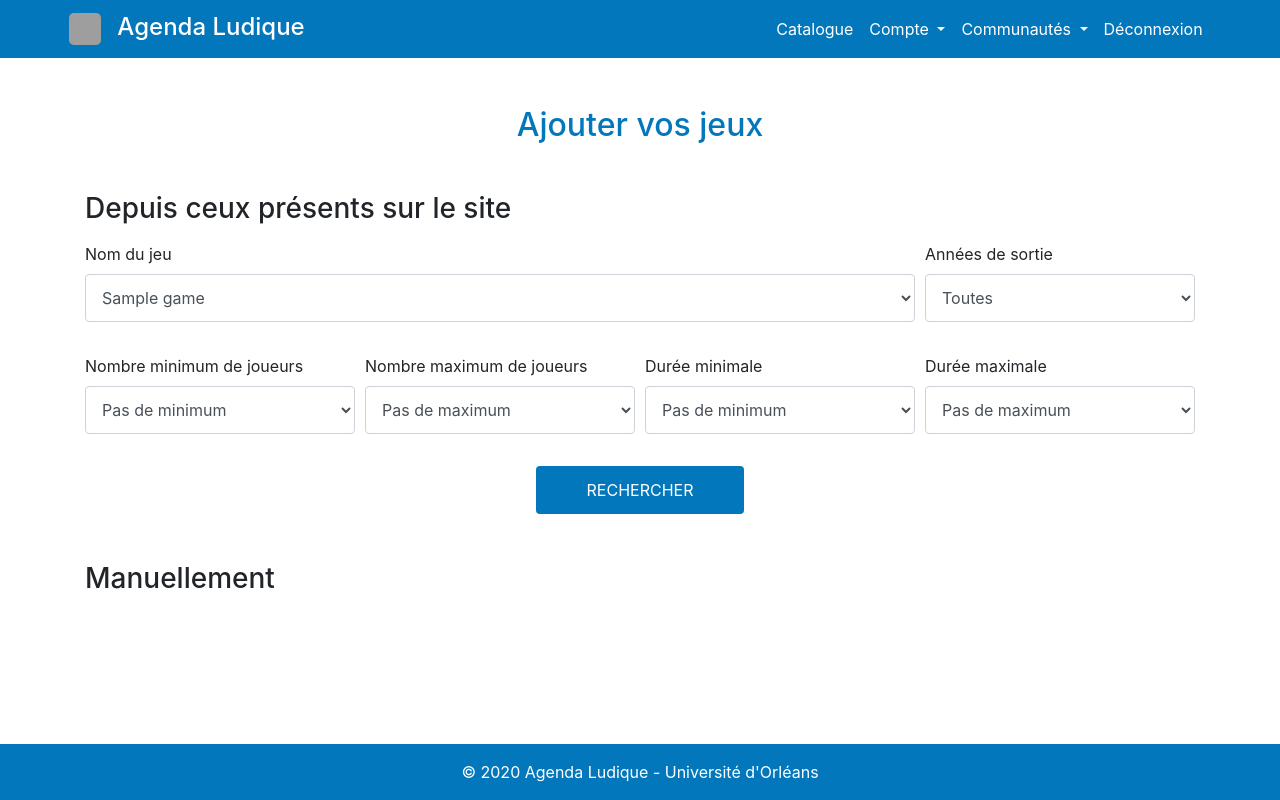
After one commit to antoine-delahaye/AgendaLudique, a Flask app: page /add-games in a window 1280 px wide. The commit adds this page. Run offline with Flask 2, Linux system fonts and the light colour scheme; a user stored in the database is signed in; tables that the repository leaves empty hold one stand-in row (values such as "Sample post"); some libraries are stand-ins or nearby versions; grey boxes are pictures that could not be loaded.

Commit message:
Ajout des pages manquantes

```diff
--- a/app/__init__.py
+++ b/app/__init__.py
@@ -19,7 +19,7 @@ login_manager = LoginManager()
 
 def create_app(config_name):
     app = Flask(__name__, instance_relative_config=True)
-    app.config.from_object(app_config[config_name])
+    # app.config.from_object(app_config[config_name])
     app.config.from_pyfile('config.py')
     app.config['TEMPLATES_AUTO_RELOAD'] = True
     app.config['BOOTSTRAP_SERVER_LOCAL'] = True
--- a/app/site/views.py
+++ b/app/site/views.py
@@ -20,7 +20,7 @@ def home():
 @login_required
 def catalog():
     """
-    Render the library template on the /catalog route
+    Render the catalog template on the /catalog route
     """
     games_data = []
     for data in db.session.query(Game).all():
@@ -28,3 +28,39 @@ def catalog():
             {'title': data.title, 'publication_year': int(data.publication_year), 'min_players': int(data.min_players),
              'max_players': int(data.max_players), 'image': data.image})
     return render_template('catalog.html', stylesheet='catalog', games_data=games_data)
+
+
+@site.route('/library')
+@login_required
+def library():
+    """
+    Render the library template on the /library route
+    """
+    games_data = []
+    for data in db.session.query(Game).all():
+        games_data.append(
+            {'title': data.title, 'publication_year': int(data.publication_year), 'min_players': int(data.min_players),
+             'max_players': int(data.max_players), 'image': data.image})
+    return render_template('library.html', stylesheet='library', games_data=games_data)
+
+
+@site.route('/add-games')
+@login_required
+def add_games():
+    """
+    Render the add-games template on the /add-games route
+    """
+    games_data = []
+    years = set()
+    players = set()
+    playtime = set()
+    for data in db.session.query(Game).all():
+        games_data.append(
+            {'title': data.title, 'publication_year': int(data.publication_year), 'min_players': int(data.min_players),
+             'max_players': int(data.max_players), 'image': data.image})
+        years.add(int(data.publication_year))
+        players.add(int(data.min_players))
+        players.add(int(data.max_players))
+        playtime.add(int(data.min_playtime))
+    return render_template('add-games.html', stylesheet='add-games', games_data=games_data, publication_years=years,
+                           players_numbers=players, max_playtime=max(playtime))
--- /dev/null
+++ b/app/static/css/add-games.css
@@ -0,0 +1,3 @@
+.btn {
+    width: 13rem;
+}
--- /dev/null
+++ b/app/static/css/library.css
@@ -0,0 +1,3 @@
+main img {
+    height: 15rem !important;
+}
--- /dev/null
+++ b/app/templates/add-games.html
@@ -0,0 +1,81 @@
+{% extends "index.html" %}
+{% block main %}
+    <main class="container-fluid d-flex flex-column justify-content-center align-items-center mb-auto">
+        <h2 class="text-center mb-5">Ajouter vos jeux</h2>
+        <section class="container-lg text-left mb-5">
+            <h3 class="mb-3">Depuis ceux présents sur le site</h3>
+            <form class="form">
+                <div class="form-row mb-3">
+                    <div class="form-group col-lg-9">
+                        <label for="search-by-name">Nom du jeu</label>
+                        <select class="form-control" id="search-by-name">
+                            {% for item in games_data %}
+                                <option>{{ item['title'] }}</option>
+                            {% endfor %}
+                        </select>
+                    </div>
+                    <div class="form-group col-lg-3">
+                        <label for="search-by-years">Années de sortie</label>
+                        <select class="form-control select2" id="search-by-years">
+                            <option>Toutes</option>
+                            {% for year in publication_years %}
+                                <option>{{ year }}</option>
+                            {% endfor %}
+                        </select>
+                    </div>
+                </div>
+                <div class="form-row mb-3">
+                    <div class="form-group col-lg-3">
+                        <label for="search-by-min-players">Nombre minimum de joueurs</label>
+                        <select class="form-control" id="search-by-min-players">
+                            <option>Pas de minimum</option>
+                            {% for number in players_numbers %}
+                                <option>{{ number }}</option>
+                            {% endfor %}
+                        </select>
+                    </div>
+                    <div class="form-group col-lg-3">
+                        <label for="search-by-max-players">Nombre maximum de joueurs</label>
+                        <select class="form-control" id="search-by-max-players">
+                            <option>Pas de maximum</option>
+                            {% for number in players_numbers|reverse %}
+                                <option>{{ number }}</option>
+                            {% endfor %}
+                        </select>
+                    </div>
+                    <div class="form-group col-lg-3">
+                        <label for="search-by-min-duration">Durée minimale</label>
+                        <select class="form-control" id="search-by-min-duration">
+                            <option>Pas de minimum</option>
+                            {% for playtime in range(20, max_playtime, 20) %}
+                                <option>{{ playtime }} minutes</option>
+                            {% endfor %}
+                            <option>{{ max_playtime }} minutes</option>
+                        </select>
+                    </div>
+                    <div class="form-group col-lg-3">
+                        <label for="search-by-max-duration">Durée maximale</label>
+                        <select class="form-control" id="search-by-max-duration">
+                            <option>Pas de maximum</option>
+                            <option>{{ max_playtime }} minutes</option>
+                            {% for playtime in range(max_playtime, 20, -20) %}
+                                <option>{{ playtime }} minutes</option>
+                            {% endfor %}
+                        </select>
+                    </div>
+                </div>
+                <div class="text-center">
+                    <button class="btn text-white text-uppercase" name="search-button" value="search" type="submit">
+                        Rechercher
+                    </button>
+                </div>
+            </form>
+        </section>
+        <section class="container-lg text-left">
+            <h3 class="mb-3">Manuellement</h3>
+            <form>
+
+            </form>
+        </section>
+    </main>
+{% endblock %}
--- a/app/templates/index.html
+++ b/app/templates/index.html
@@ -30,7 +30,7 @@
         <div class="collapse navbar-collapse" id="navbarNavDropdown">
             <ul class="navbar-nav ml-auto">
                 <li class="nav-item">
-                    <a class="nav-link text-white">Catalogue</a>
+                    <a class="nav-link text-white" href="{{ url_for('site.catalog') }}">Catalogue</a>
                 </li>
                 <li class="nav-item dropdown">
                     <a class="nav-link dropdown-toggle text-white" href="#" id="navbarDropdownMenuLink" role="button"
@@ -39,8 +39,8 @@
                     </a>
                     <div class="dropdown-menu" aria-labelledby="navbarDropdownMenuLink">
                         <a class="dropdown-item">Gérer mon compte</a>
-                        <a class="dropdown-item">Voir mes jeux</a>
-                        <a class="dropdown-item">Ajouter des jeux</a>
+                        <a class="dropdown-item" href="{{ url_for('site.library') }}">Voir ma bibliothèque</a>
+                        <a class="dropdown-item" href="{{ url_for('site.add_games') }}">Ajouter des jeux</a>
                     </div>
                 </li>
                 <li class="nav-item dropdown">
```
Also changed, not shown: app/templates/library.html (added, +21 -0 lines).
